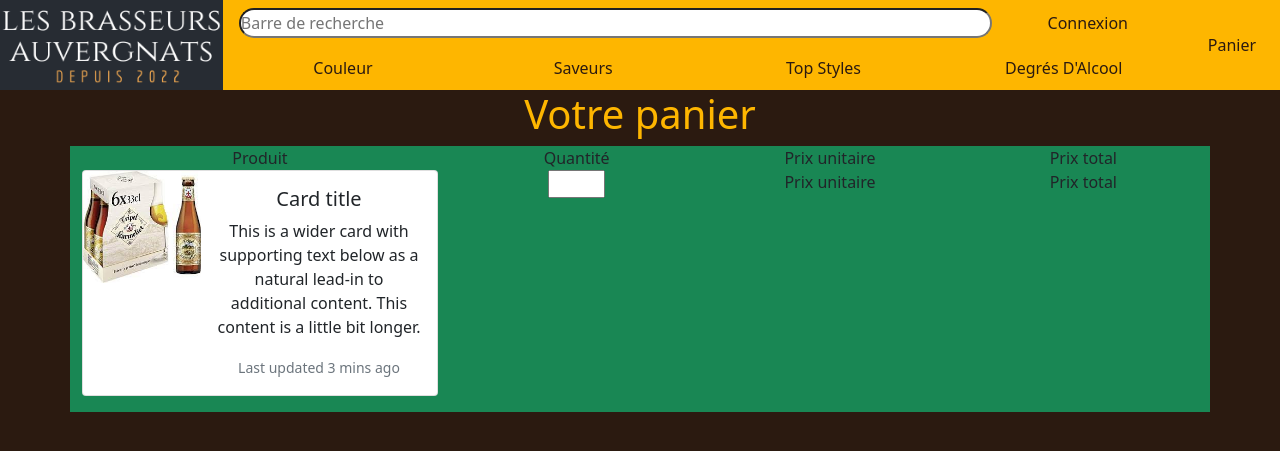
After one commit to Pitouil/Projet-fmf, a PHP site: page /cart.html in a window 1280 px wide. The commit adds this page. Shown: the top 451 px of the page. Run offline with PHP 8.4, Linux system fonts and the light colour scheme.

Commit message:
nouveau commit

```diff
--- /dev/null
+++ b/assets/css/cart.css
@@ -0,0 +1,9 @@
+:root {
+    --primary-color: #eae0dd;
+    --secondary-color: #feb600;
+    --tertiary-color: #2b1a10;
+  }
+.bodyCart h1{
+    color:#feb600 ;
+    text-align: center;
+}
--- /dev/null
+++ b/cart.html
@@ -0,0 +1,281 @@
+<!DOCTYPE html>
+<html lang="en">
+  <head>
+    <meta charset="UTF-8" />
+    <meta http-equiv="X-UA-Compatible" content="IE=edge" />
+    <meta name="viewport" content="width=device-width, initial-scale=1.0" />
+    <link
+      href="https://cdn.jsdelivr.net/npm/bootstrap@5.0.2/dist/css/bootstrap.min.css"
+      rel="stylesheet"
+      integrity="sha384-EVSTQN3/azprG1Anm3QDgpJLIm9Nao0Yz1ztcQTwFspd3yD65VohhpuuCOmLASjC"
+      crossorigin="anonymous"
+    />
+    <script
+      src="https://cdn.jsdelivr.net/npm/bootstrap@5.0.2/dist/js/bootstrap.bundle.min.js"
+      integrity="sha384-MrcW6ZMFYlzcLA8Nl+NtUVF0sA7MsXsP1UyJoMp4YLEuNSfAP+JcXn/tWtIaxVXM"
+      crossorigin="anonymous"
+      defer
+    ></script>
+    <link rel="stylesheet" href="./assets/css/style.css" />
+    <link rel="stylesheet" href="./assets/css/cart.css">
+    <title>Panier</title>
+  </head>
+  <body class="bodyCart">
+    <header>
+      <div class="">
+        <img src="../assets/logo-decouper.png" alt="Logo du site" />
+      </div>
+      <div class="navbar-main">
+        <!-- top-navbar a desactiver pour responsive mobile pour le collapse -->
+        <div class="top-navbar">
+          <div class="search-bar">
+
+              <input
+                id="searchbar"
+                type="search"
+                name="search"
+                placeholder="Barre de recherche"
+              />
+
+          </div>
+          <div class="connexion collapse">
+            <a href="#">Connexion</a>
+          </div>
+        </div>
+        <nav class="navbar navbar-expand-lg navbar-light">
+          <div class="container-fluid">
+            <button
+              class="navbar-toggler"
+              type="button"
+              data-bs-toggle="collapse"
+              data-bs-target="#navbarSupportedContent"
+              aria-controls="navbarSupportedContent"
+              aria-expanded="false"
+              aria-label="Toggle navigation"
+            >
+              <span class="navbar-toggler-icon"></span>
+            </button>
+            <div
+              class="collapse navbar-collapse h-100"
+              id="navbarSupportedContent"
+            >
+              <ul class="navbar-nav h-100 w-25 me-auto mb-2 mb-lg-0">
+                <li class="w-100 h-100 nav-item dropdown">
+                  <a
+                    class="w-100 h-100 nav-link d-flex justify-content-center align-items-center"
+                    href="#"
+                    id="navbarDropdown"
+                    role="button"
+                    data-bs-toggle="dropdown"
+                    aria-expanded="false"
+                  >
+                    Couleur
+                  </a>
+                  <ul
+                    class="dropdown-menu w-100"
+                    aria-labelledby="navbarDropdown"
+                  >
+                    <li><a class="dropdown-item" href="#">Ambrée</a></li>
+                    <li>
+                      <a class="dropdown-item" href="#">Brune</a>
+                    </li>
+
+                    <li>
+                      <a class="dropdown-item" href="#">Blonde</a>
+                    </li>
+                    <li>
+                      <a class="dropdown-item" href="#">Blanche</a>
+                    </li>
+                    <li>
+                      <a class="dropdown-item" href="#">Noir</a>
+                    </li>
+                    <li>
+                      <a class="dropdown-item" href="#">Rouge</a>
+                    </li>
+                    <li>
+                      <a class="dropdown-item" href="#">Autre</a>
+                    </li>
+                  </ul>
+                </li>
+              </ul>
+              <ul class="navbar-nav h-100 w-25 me-auto mb-2 mb-lg-0">
+                <li class="w-100 h-100 nav-item dropdown">
+                  <a
+                    class="w-100 h-100 nav-link d-flex justify-content-center align-items-center"
+                    href="#"
+                    id="navbarDropdown"
+                    role="button"
+                    data-bs-toggle="dropdown"
+                    aria-expanded="false"
+                  >
+                    Saveurs
+                  </a>
+                  <ul
+                    class="dropdown-menu w-100"
+                    aria-labelledby="navbarDropdown"
+                  >
+                    <li><a class="dropdown-item" href="#">Douces & fruitée</a></li>
+                    <li>
+                      <a class="dropdown-item" href="#">Fumée</a>
+                    </li>
+
+                    <li>
+                      <a class="dropdown-item" href="#">Houblonnée</a>
+                    </li>
+                    <li>
+                      <a class="dropdown-item" href="#">Légère & Désaltérante</a>
+                    </li>
+                    <li>
+                      <a class="dropdown-item" href="#">Riche & Épicée</a>
+                    </li>
+                    <li>
+                      <a class="dropdown-item" href="#">Sucrée & Parfumée</a>
+                    </li>
+                    <li>
+                      <a class="dropdown-item" href="#">Vive & Aciduléz</a>
+                    </li>
+
+                  </ul>
+                </li>
+              </ul>
+              <ul class="navbar-nav h-100 w-25 me-auto mb-2 mb-lg-0">
+                <li class="w-100 h-100 nav-item dropdown">
+                  <a
+                    class="w-100 h-100 nav-link d-flex justify-content-center align-items-center"
+                    href="#"
+                    id="navbarDropdown"
+                    role="button"
+                    data-bs-toggle="dropdown"
+                    aria-expanded="false"
+                  >
+                    Top Styles
+                  </a>
+                  <ul
+                    class="dropdown-menu w-100"
+                    aria-labelledby="navbarDropdown"
+                  >
+                  <li><a class="dropdown-item" href="#">IPA</a></li>
+                  <li>
+                    <a class="dropdown-item" href="#">Lambic</a>
+                  </li>
+
+                  <li>
+                    <a class="dropdown-item" href="#">Pils</a>
+                  </li>
+                  <li>
+                    <a class="dropdown-item" href="#">Saison</a>
+                  </li>
+                  <li>
+                    <a class="dropdown-item" href="#">Sour</a>
+                  </li>
+                  <li>
+                    <a class="dropdown-item" href="#">Stout</a>
+                  </li>
+                  <li>
+                    <a class="dropdown-item" href="#">Triple</a>
+                  </li>
+                  <li>
+                    <a class="dropdown-item" href="#">Weisbier</a>
+                  </li>
+                  <li>
+                    <a class="dropdown-item" href="#">Witbier</a>
+                  </li>
+                  </ul>
+                </li>
+              </ul>
+              <ul class="navbar-nav h-100 w-25 me-auto mb-2 mb-lg-0">
+                <li class="w-100 h-100 nav-item dropdown">
+                  <a
+                    class="w-100 h-100 nav-link d-flex justify-content-center align-items-center"
+                    href="#"
+                    id="navbarDropdown"
+                    role="button"
+                    data-bs-toggle="dropdown"
+                    aria-expanded="false"
+                  >
+                    Degrés D'Alcool
+                  </a>
+                  <ul
+                    class="dropdown-menu w-100"
+                    aria-labelledby="navbarDropdown"
+                  >
+                    <li><a class="dropdown-item" href="#">Sans alcool (<1.2%)</a></li>
+                    <li>
+                      <a class="dropdown-item" href="#">Moins de 5%</a>
+                    </li>
+
+                    <li>
+                      <a class="dropdown-item" href="#">5% à 8%</a>
+                    </li>
+                    <li>
+                      <a class="dropdown-item" href="#">Plus de 8%</a>
+                    </li>
+                  </ul>
+                </li>
+              </ul>
+
+              <form class="d-flex">
+                <input
+                  class="form-control me-2"
+                  type="search"
+                  placeholder="Search"
+                  aria-label="Search"
+                />
+                <button class="btn btn-outline-success" type="submit">
+                  Search
+                </button>
+              </form>
+            </div>
+          </div>
+        </nav>
+      </div>
+      <div class="basket">
+        <a href="#">Panier</a>
+      </div>
+    </header>
+
+    <h1>Votre panier</h1>
+
+    <div class="container ">
+        <div class="row text-center bg-success">
+          <div class="col-sm-4">
+            Produit
+          </div>
+          <div class="col">
+            Quantité
+          </div>
+          <div class="col">
+            Prix unitaire
+          </div>
+          <div class="col">
+            Prix total
+          </div>
+        </div>
+        <div class="row text-center bg-success">
+            <div class="col-sm-4 ">
+                <article class="card mb-3" style="max-width: 540px;">
+                    <div class="row g-0">
+                      <div class="col-md-4">
+                        <img src="./assets/triple_karmelite.jpg" class="img-fluid rounded-start" alt="...">
+                      </div>
+                      <div class="col-md-8">
+                        <div class="card-body">
+                          <h5 class="card-title">Card title</h5>
+                          <p class="card-text">This is a wider card with supporting text below as a natural lead-in to additional content. This content is a little bit longer.</p>
+                          <p class="card-text"><small class="text-muted">Last updated 3 mins ago</small></p>
+                        </div>
+                      </div>
+                    </div>
+                  </article>
+            </div>
+            <div class="col w-25">
+              <input type="number" class="w-25">
+            </div>
+            <div class="col">
+              Prix unitaire
+            </div>
+            <div class="col">
+              Prix total
+            </div>
+          </div>
+      </div>
```
Also changed, not shown: assets/css/style.css (+11 -0 lines), assets/logo-horizontal.png (added).
